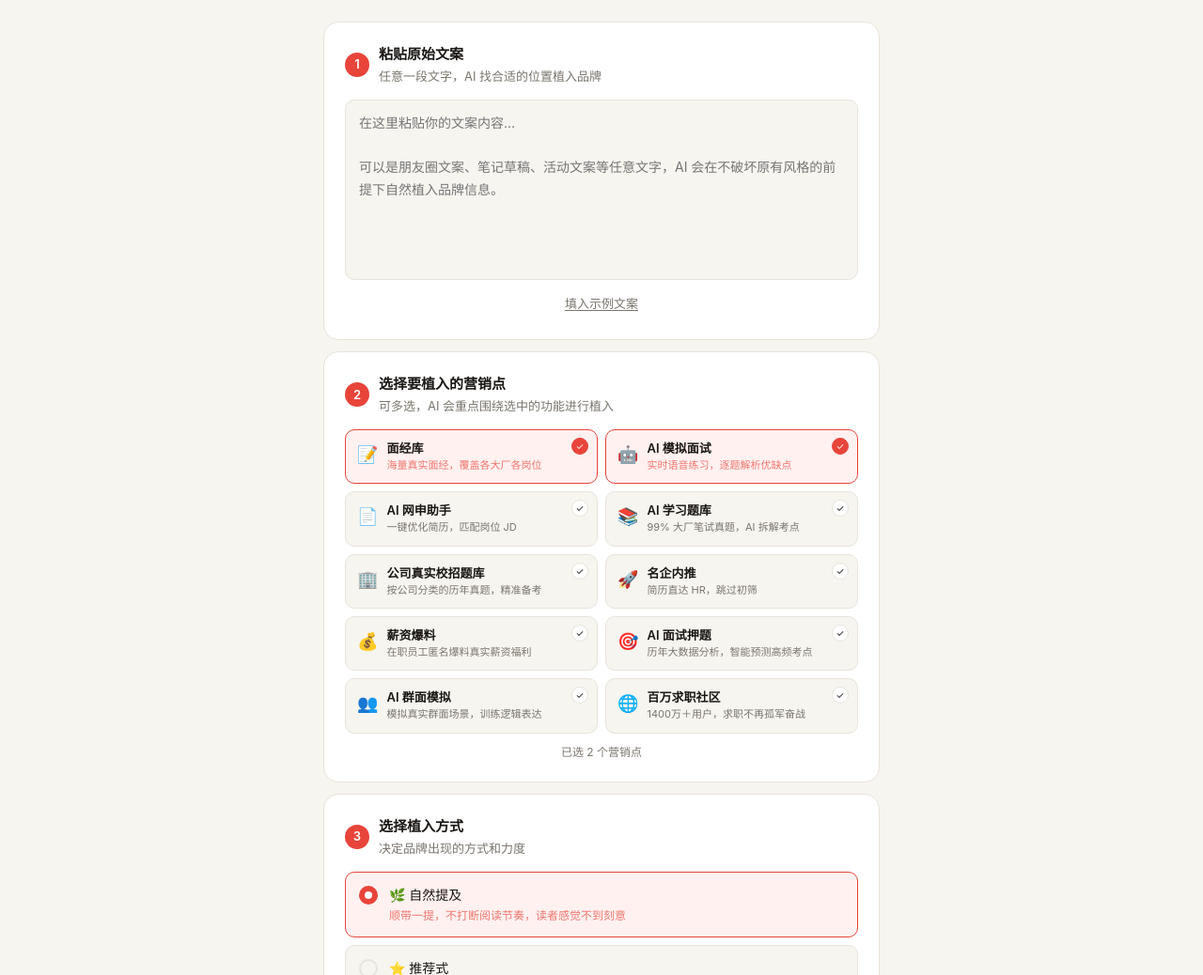
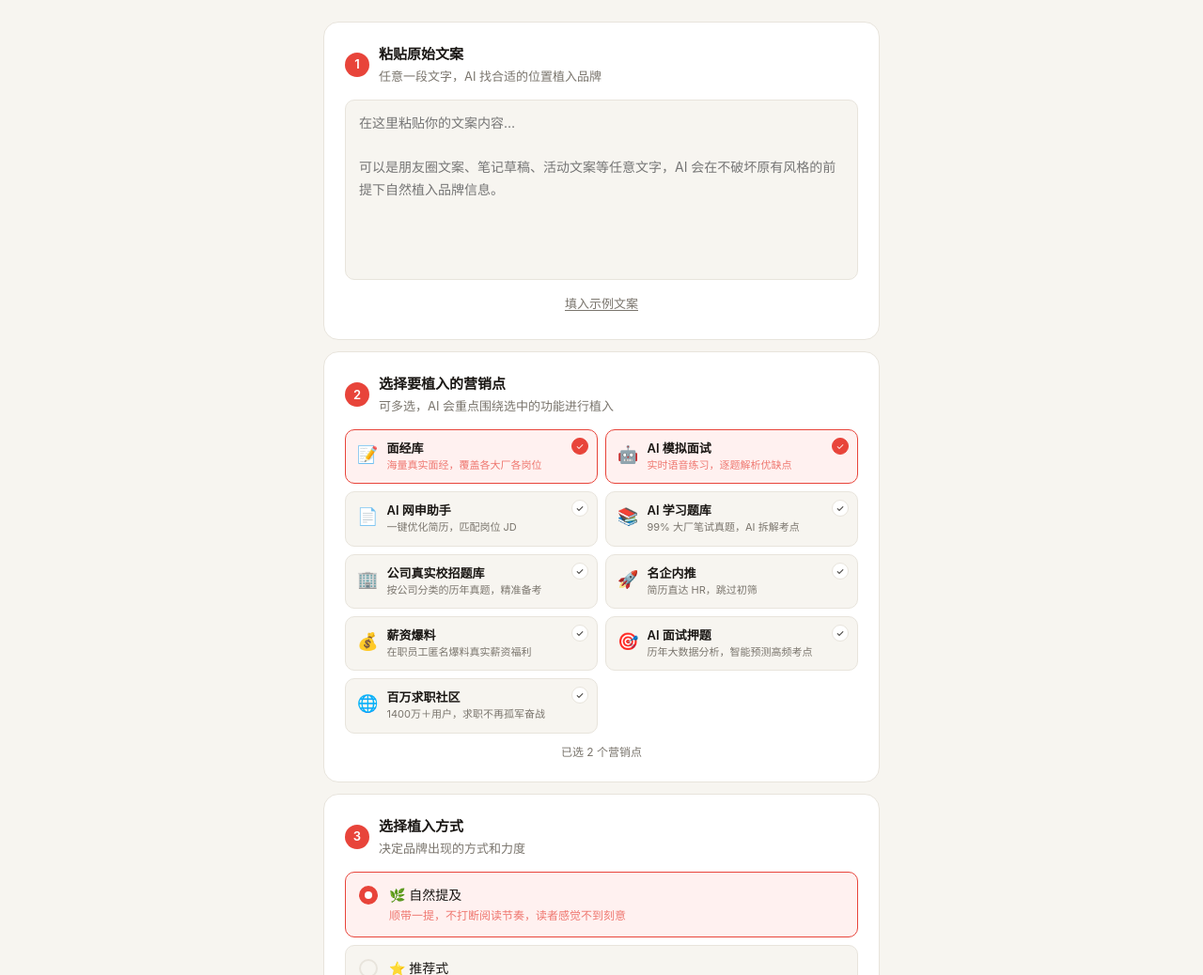
Before and after one commit to wlu229123-prog/xhs-ai-proxy, a website: page public/inject.html in a window 1280 px wide. Shown: the part 62-1100 px from the top of the page at 94% size. Drawn offline with Linux system fonts and the light colour scheme.

Commit message:
fix: remove AI群面模拟 from marketing points

```diff
--- a/public/inject.html
+++ b/public/inject.html
@@ -524,14 +524,6 @@ textarea:focus { border-color: var(--red); background: #fff; }
           <div class="pt-desc">历年大数据分析，智能预测高频考点</div>
         </div>
       </div>
-      <div class="pt-card" data-key="group_interview" onclick="togglePt(this)">
-        <div class="pt-check">✓</div>
-        <div class="pt-emoji">👥</div>
-        <div>
-          <div class="pt-name">AI 群面模拟</div>
-          <div class="pt-desc">模拟真实群面场景，训练逻辑表达</div>
-        </div>
-      </div>
       <div class="pt-card" data-key="community" onclick="togglePt(this)">
         <div class="pt-check">✓</div>
         <div class="pt-emoji">🌐</div>
@@ -652,7 +644,6 @@ const PT_INFO = {
   referral:       { name: '名企内推',       desc: '名企在职员工在线内推，简历直达 HR，跳过简历筛选环节' },
   salary:         { name: '薪资爆料',       desc: '在职员工匿名爆料真实薪资福利加班情况，避免被 HR 压价' },
   ai_predict:     { name: 'AI 面试押题',    desc: '基于历年真题大数据智能预测高频考点，命中率极高' },
-  group_interview:{ name: 'AI 群面模拟',    desc: '模拟真实群面场景，训练逻辑表达和团队协作能力' },
   community:      { name: '百万求职社区',   desc: '1400万＋用户真实互动，分享经验答疑解惑，求职不再孤军奋战' },
 };
 
```
